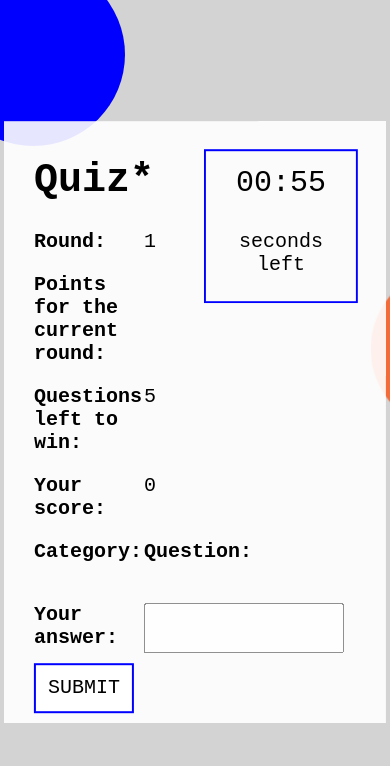
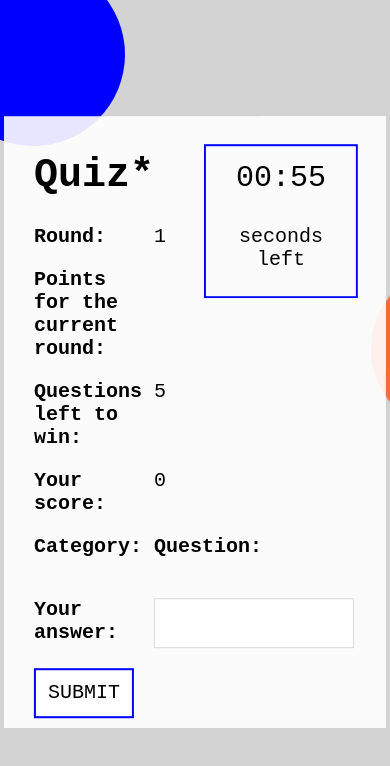
Before and after one commit to RadekKosiada/react-quiz-words, a React (Create React App) app: page / in a window 390 px wide. Shown: the top 766 px of the page. Built offline with nearby package versions, Linux system fonts and the light colour scheme; no server answers.

Commit message:
Adjust margin in grid-form for mobile

```diff
--- a/src/App.scss
+++ b/src/App.scss
@@ -195,7 +195,7 @@ input[type="text"] {
   .questions-container {
     display: grid;
     grid-template-columns: $left-col-width-xsm 200px;
-    grid-column-gap: 10px;
+    grid-column-gap: $grid-gap;
   }
 
   #timer-container {
@@ -211,7 +211,7 @@ input[type="text"] {
   .grid-form {
     display: grid;
     grid: 50px 50px / 100px 200px;
-    grid-gap: 10px;
+    grid-gap: $grid-gap;
   }
 
   input[type="submit"] {
@@ -220,6 +220,7 @@ input[type="text"] {
 
   input[type="text"] {
     margin: 0;
+    border: 1px solid lightgrey;
   }
 
   h4 {
```
